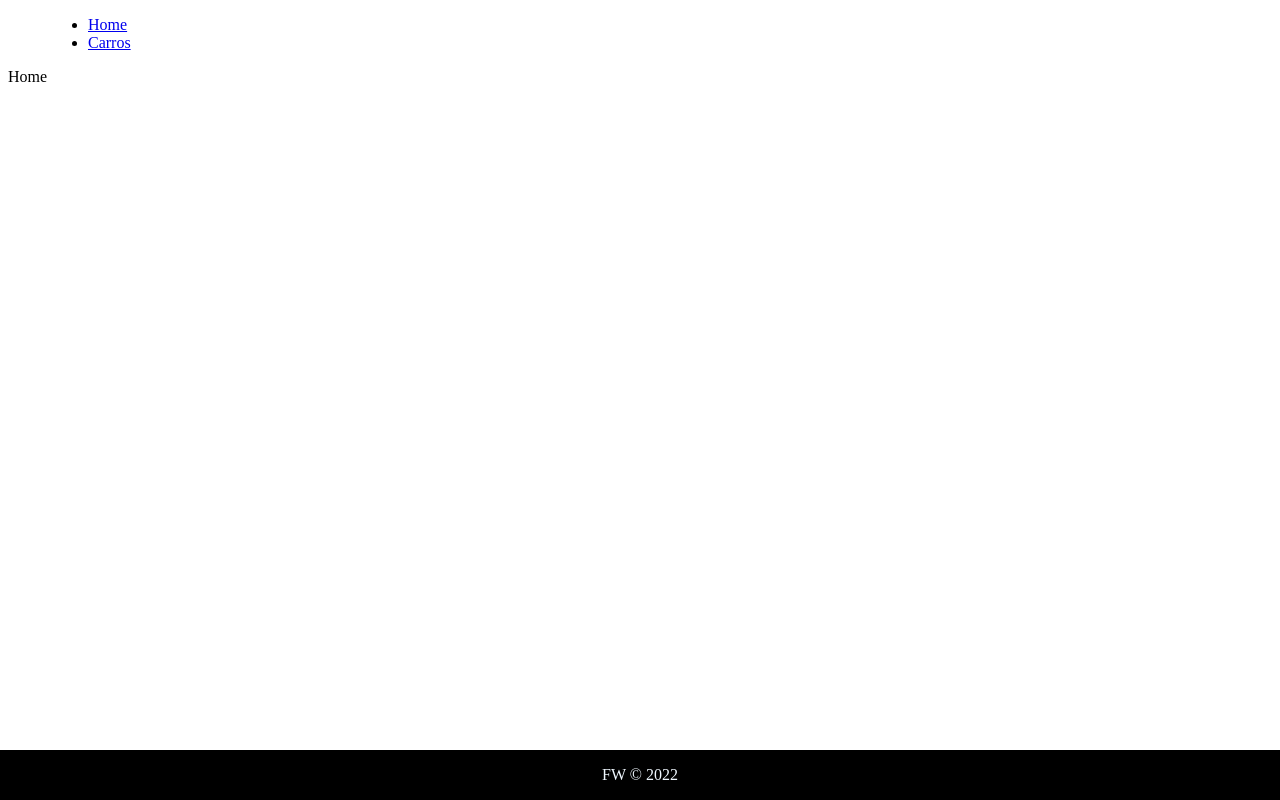
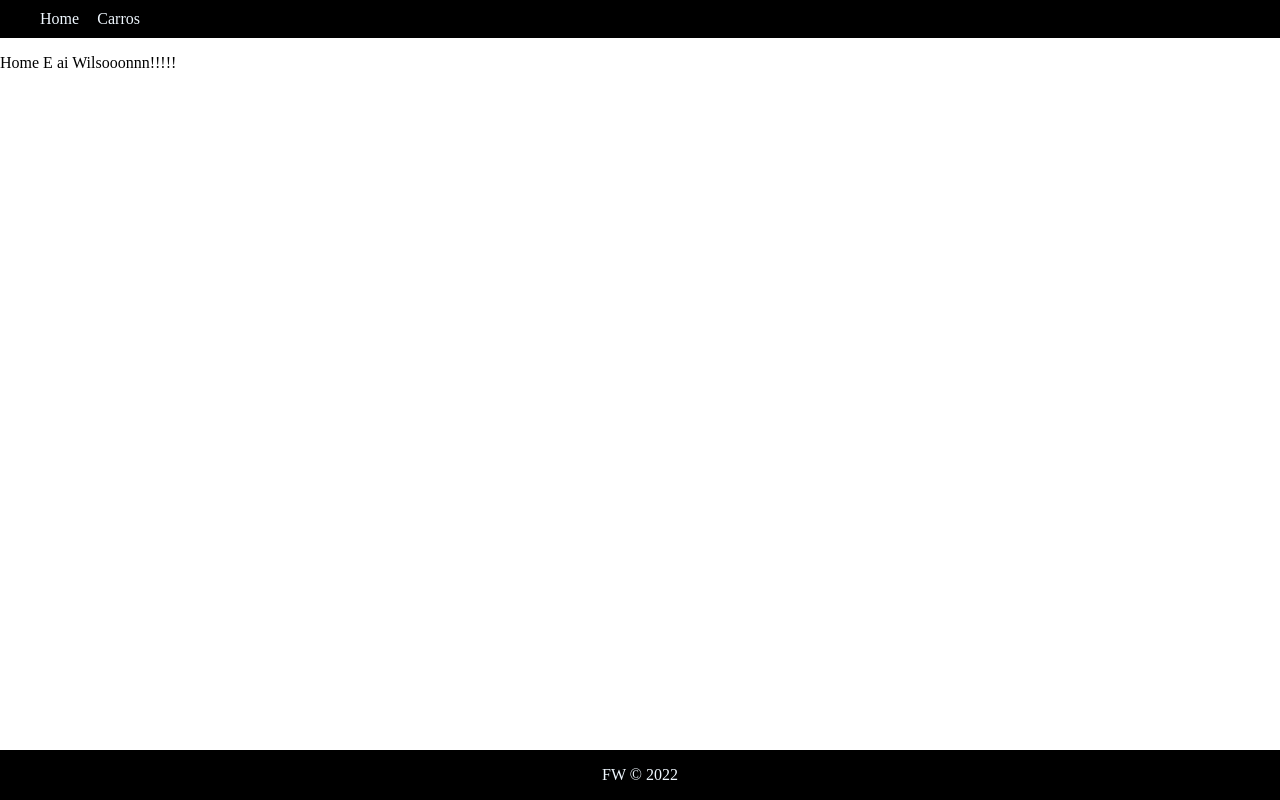
Before and after one commit to LittWill/pokedexVeiculos, an Angular app: page /home in a window 1280 px wide. Built offline with nearby package versions, Linux system fonts and the light colour scheme.

Commit message:
Estilizei o menu

```diff
--- a/src/app/components/menu/menu.component.css
+++ b/src/app/components/menu/menu.component.css
@@ -0,0 +1,18 @@
+.menu {
+  background-color: black;
+  color: aliceblue;
+  padding: 10px 0 10px 0;
+}
+
+.menu ul {
+  list-style-type: none;
+  display: flex;
+  justify-content: space-between;
+  width: 100px;
+  margin: 0;
+}
+
+.menu a {
+  color: inherit;
+  text-decoration: none;
+}
--- a/src/app/components/menu/menu.component.html
+++ b/src/app/components/menu/menu.component.html
@@ -1,4 +1,4 @@
-<nav>
+<nav class="menu">
     <ul>
       <li>
         <a [routerLink]="['/']">Home</a>
--- a/src/app/modules/home/components/home/home.component.html
+++ b/src/app/modules/home/components/home/home.component.html
@@ -1,2 +1,2 @@
 
-<p>Home</p>
+<p>Home E ai Wilsooonnn!!!!!</p>
--- a/src/styles.css
+++ b/src/styles.css
@@ -1 +1,5 @@
 /* You can add global styles to this file, and also import other style files */
+menu, body {
+  padding: 0;
+  margin: 0;
+}
```
Lines whose indentation alone changed are shown as unchanged.
